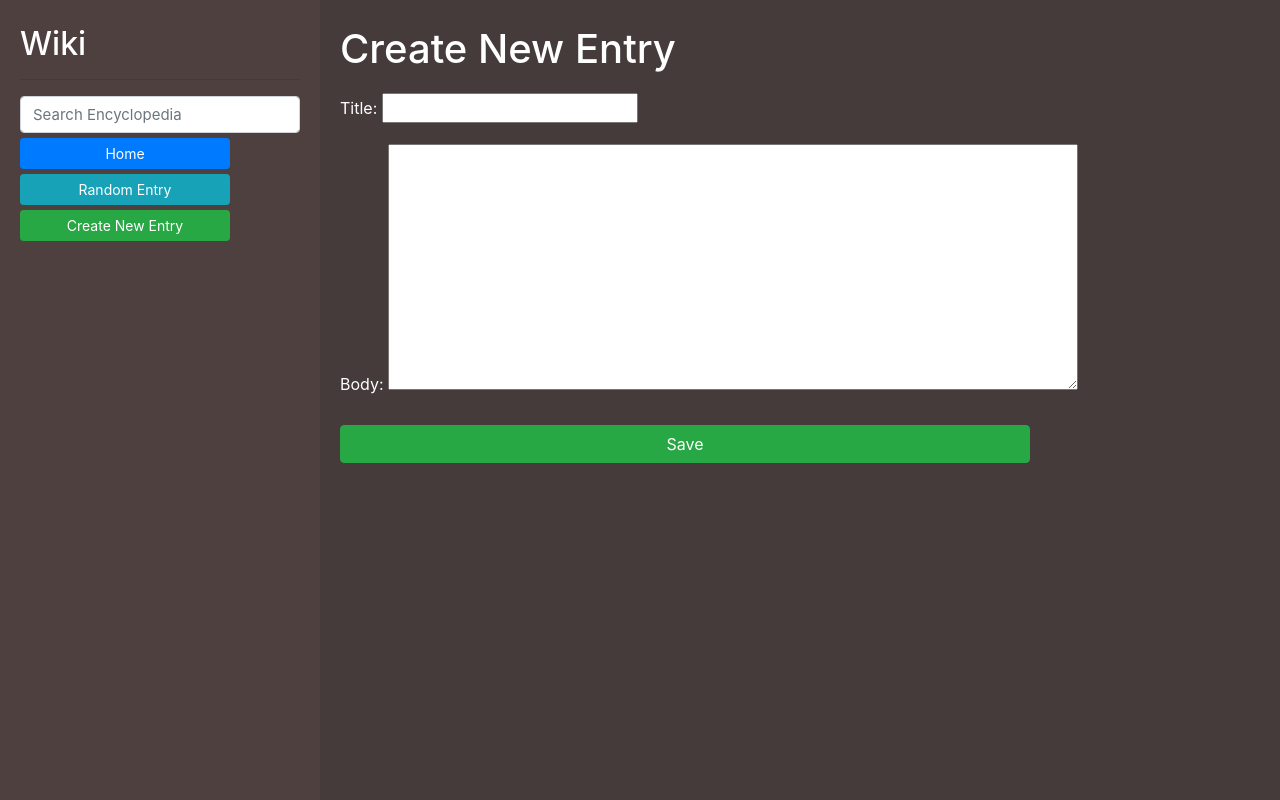
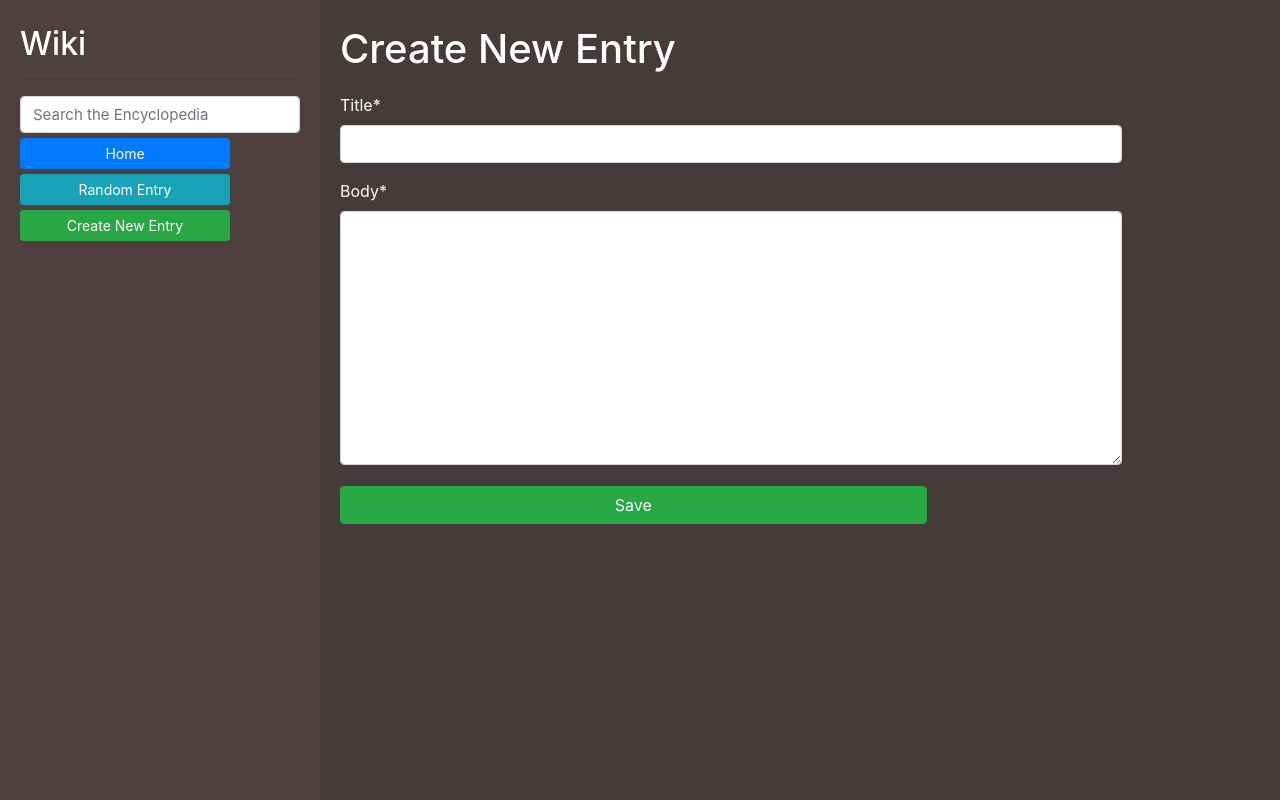
Before and after one commit to DaveFriedman/cs50web, a Django app: page /create in a window 1280 px wide. Run offline with Django 3.2, Linux system fonts and the light colour scheme; some libraries are stand-ins or nearby versions.

Commit message:
styled w crispyforms, fixed no-query search bug

```diff
--- a/Project 1 Wiki/wiki/encyclopedia/forms.py
+++ b/Project 1 Wiki/wiki/encyclopedia/forms.py
@@ -3,8 +3,12 @@ from django import forms
 
 class entry_form(forms.Form):
 
-    title = forms.CharField(label="Title", initial="title")
+    title = forms.CharField(
+        initial="title",
+        label="Title",
+        widget=forms.TextInput()
+        )
     body = forms.CharField(
         label="Body",
-        widget=forms.Textarea(attrs={"style": "height:50%; width:75%"})
+        widget=forms.Textarea()
         )
--- a/Project 1 Wiki/wiki/encyclopedia/static/encyclopedia/styles.css
+++ b/Project 1 Wiki/wiki/encyclopedia/static/encyclopedia/styles.css
@@ -11,9 +11,6 @@ body {
     color: white;
     padding-inline-start: 0;
 }
-.row {
-    margin: 0;
-}
 
 code {
     white-space: pre;
@@ -22,11 +19,6 @@ code {
 h1 {
     margin: 0 0 20px 0px;
     padding-top: 5px;
-}
-
-textarea {
-    height: 90vh;
-    width: 80%;
 }
 
 .btn {
@@ -50,8 +42,16 @@ textarea {
     border-color: #5F4B43;
 }
 
+.entry_form {
+    width: 85%;
+}
+
 .main {
     padding: 20px;
+}
+
+.row {
+    margin: 0;
 }
 
 .search {
@@ -82,4 +82,7 @@ textarea {
     .btn {
         width: 100%;
     }
+    .entry_form {
+        width: 100%;
+    }
  }
--- a/Project 1 Wiki/wiki/encyclopedia/templates/encyclopedia/create_entry.html
+++ b/Project 1 Wiki/wiki/encyclopedia/templates/encyclopedia/create_entry.html
@@ -1,4 +1,5 @@
 {% extends "encyclopedia/layout.html" %}
+{% load crispy_forms_tags %}
 
 {% block title %}
     Create New Entry
@@ -10,12 +11,12 @@
         <h1>Create New Entry</h1>
     </div>
 
-    <div>
+    <div class=entry_form>
         <form action="{% url 'create' %}" method="POST">
 
             {% csrf_token %}
 
-            <p>{{form.as_p}}</p>
+            {{form|crispy}}
 
             <input type="submit" value="Save" class="btn btn-success">
 
--- a/Project 1 Wiki/wiki/encyclopedia/templates/encyclopedia/layout.html
+++ b/Project 1 Wiki/wiki/encyclopedia/templates/encyclopedia/layout.html
@@ -19,7 +19,8 @@
                 <hr>
 
                 <form method="GET" action="{% url 'search' %}">
-                    <input class="search form-control" type="text" name="q" placeholder="Search Encyclopedia">
+                    <input class="search form-control" type="text" name="q"
+                           placeholder="Search the Encyclopedia">
                 </form>
 
                 <div>
--- a/Project 1 Wiki/wiki/encyclopedia/templates/encyclopedia/update_entry.html
+++ b/Project 1 Wiki/wiki/encyclopedia/templates/encyclopedia/update_entry.html
@@ -1,4 +1,5 @@
 {% extends "encyclopedia/layout.html" %}
+{% load crispy_forms_tags %}
 
 {% block title %}
     Update Entry
@@ -10,12 +11,12 @@
         <h1>Update Entry: {{title}}</h1>
     </div>
 
-    <div>
+    <div class=entry_form>
         <form action="{% url 'update' title %}" method="POST">
 
             {% csrf_token %}
 
-            <p>{{form.as_p}}</p>
+            {{form|crispy}}
 
             <input type="submit" value="Save" class="btn btn-success">
 
--- a/Project 1 Wiki/wiki/encyclopedia/views.py
+++ b/Project 1 Wiki/wiki/encyclopedia/views.py
@@ -114,6 +114,10 @@ def random(request):
 
 def search(request):
 
+    if not request.GET.get("q"):
+        messages.error(request, "Invalid or empty search")
+        return HttpResponseRedirect(reverse("index"))
+
     query = request.GET.get("q")
     titles = util.list_entries()
 
@@ -126,7 +130,7 @@ def search(request):
                 reverse("read", kwargs={"title": t}))
 
     # Get a list of close matches
-    results_c = get_close_matches(query_c, titles_c, cutoff=.4)
+    results_c = get_close_matches(query_c, titles_c, cutoff=.33)
     results = [t for t in titles if t.casefold() in results_c]
 
     # Send queries with no close matches to a no_entry page for that query
--- a/Project 1 Wiki/wiki/wiki/settings.py
+++ b/Project 1 Wiki/wiki/wiki/settings.py
@@ -38,6 +38,7 @@ INSTALLED_APPS = [
     'django.contrib.sessions',
     'django.contrib.messages',
     'django.contrib.staticfiles',
+    'crispy_forms'
 ]
 
 MIDDLEWARE = [
@@ -70,6 +71,10 @@ TEMPLATES = [
 
 WSGI_APPLICATION = 'wiki.wsgi.application'
 
+
+# Crispy Forms Template
+# https://django-crispy-forms.readthedocs.io/en/latest/index.html
+CRISPY_TEMPLATE_PACK = 'bootstrap3'
 
 # Database
 # https://docs.djangoproject.com/en/3.0/ref/settings/#databases
```
Also changed, not shown: Project 1 Wiki/wiki/entries/MySQL.md (added, +3 -0 lines).
